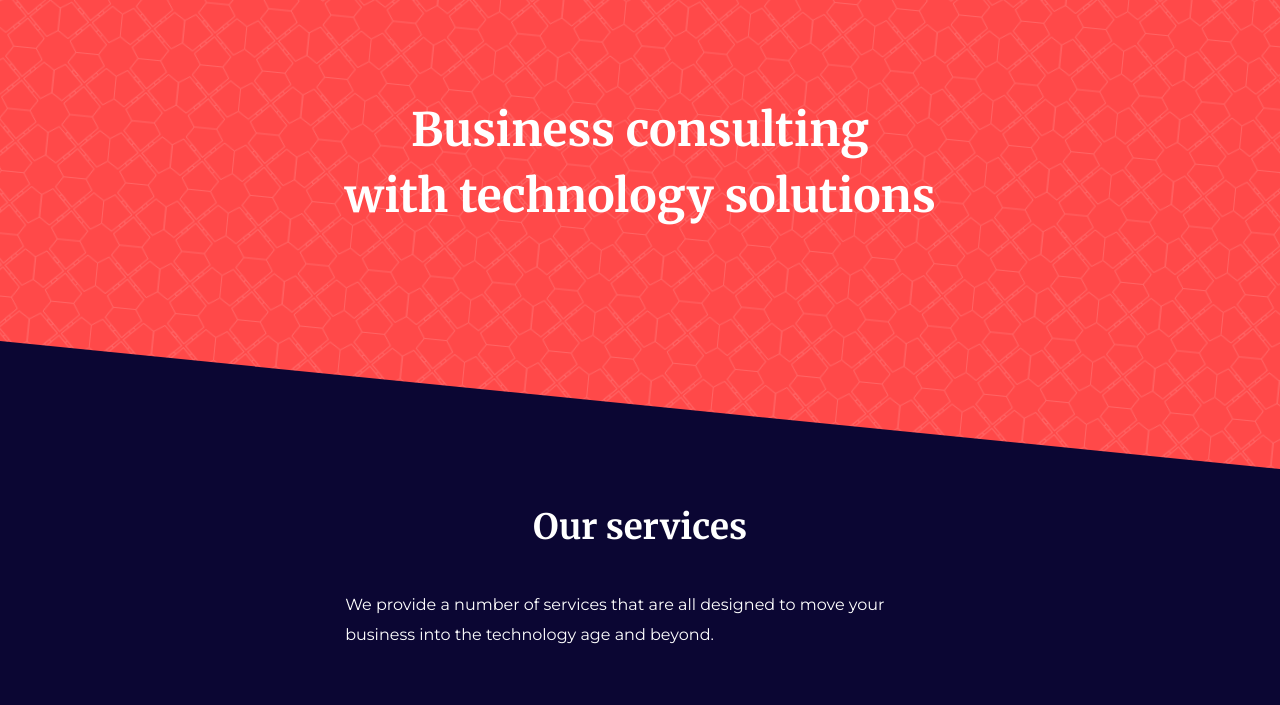
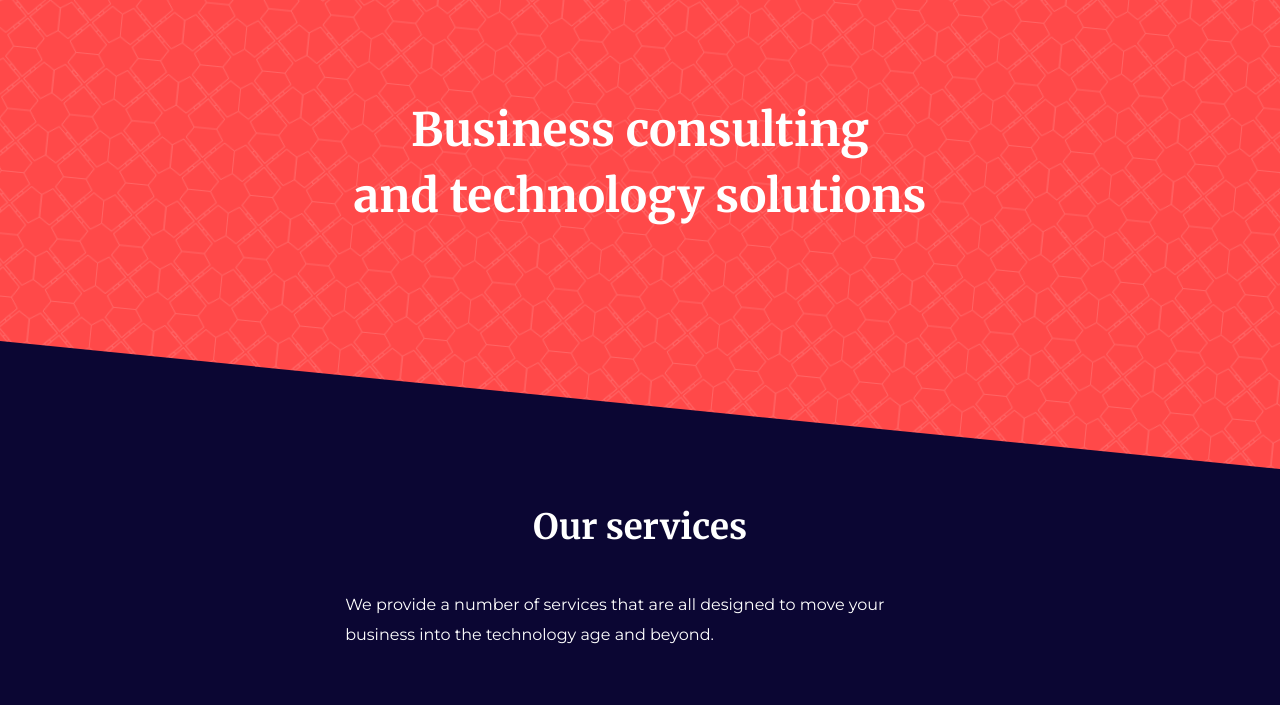
Before and after one commit to Glanect/glanect-website, a plain HTML site: page index.html in a window 1280 px wide. Shown: the part 95-800 px from the top of the page. Drawn offline with Linux system fonts and the light colour scheme.

Commit message:
Change main title copy

```diff
--- a/index.html
+++ b/index.html
@@ -216,7 +216,7 @@
           </div>
           <div class="section-intro__content-wrapper">
             <h2 class="section-intro__title">
-              Business consulting<br />with technology solutions
+              Business consulting<br />and technology solutions
             </h2>
           </div>
         </section>
```
